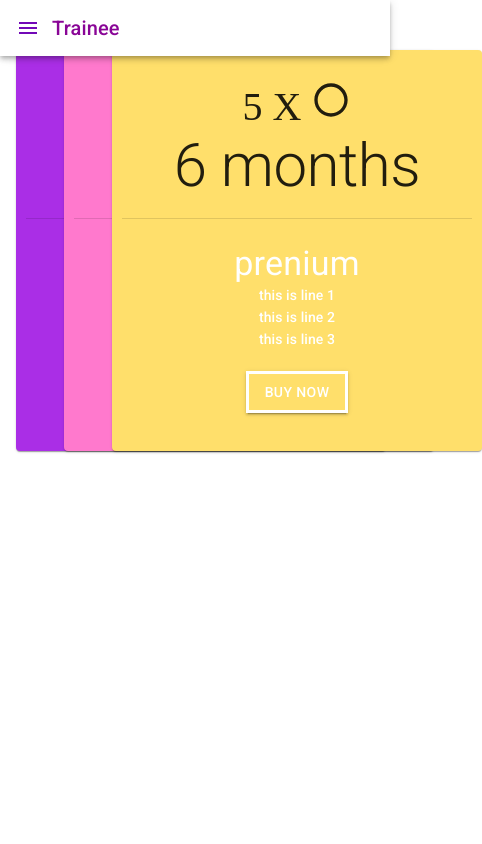
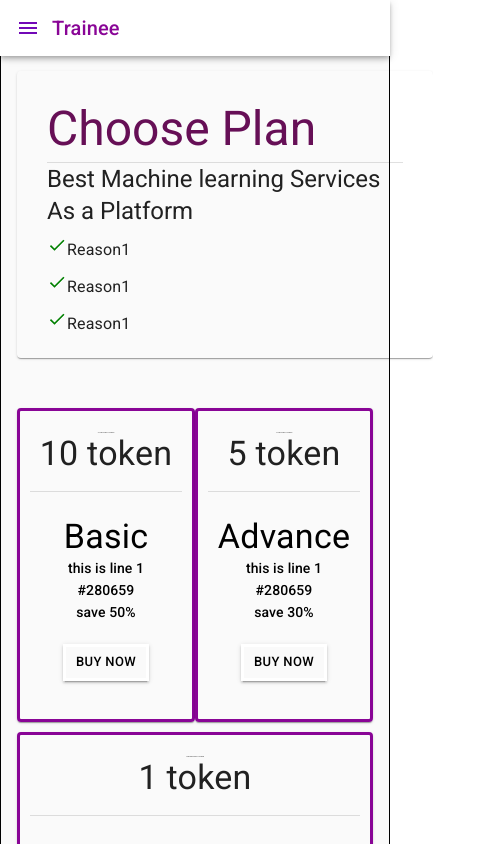
Before and after one commit to momoclouq/SEPM_group26, a React (Create React App) app in the folder frontend/: page /token in a window 390 px wide. Shown: the top 844 px of the page, 482 px wide, since content can reach past the window. Built offline with nearby package versions, Linux system fonts and the light colour scheme.

Commit message:
update pages and responsive

```diff
--- a/frontend/package.json
+++ b/frontend/package.json
@@ -13,6 +13,7 @@
     "react": "^17.0.2",
     "react-dom": "^17.0.2",
     "react-google-button": "^0.7.2",
+    "react-responsive": "^8.2.0",
     "react-router-dom": "^5.2.0",
     "react-scripts": "4.0.3",
     "web-vitals": "^1.1.1"
--- a/frontend/src/pages/outerPages/Login.js
+++ b/frontend/src/pages/outerPages/Login.js
@@ -11,6 +11,7 @@ import {
   TextField,
   Link,
   withStyles,
+  sizing,
 } from "@material-ui/core";
 import FileCopyIcon from "@material-ui/icons/FileCopy";
 import { Typography } from "@material-ui/core";
@@ -24,24 +25,43 @@ const PurpleTypography = withStyles({
   },
 })(Typography);
 
-const LoginButton = withStyles({
+const StyleButton = withStyles((theme) => ({
   root: {
     color: "#890596",
     borderColor: "#890596",
+    margin: "40px 0 10px 0",
+    width: "280px",
+    "&:hover": {
+      backgroundColor: "#843b62",
+      color: "white",
     },
-})(Button);
-
+  },
+}))(Button);
+const RegisterButton = withStyles((theme) => ({
+  root: {
+    color: "white",
+    borderColor: "#890596",
+    backgroundColor: "#0b032d",
+    margin: "10px 0 10px 0",
+    width: "280px",
+    "&:hover": {
+      backgroundColor: "white",
+      color: "black",
+      borderColor: "#890596",
+    },
+  },
+}))(Button);
 const useStyles = makeStyles((theme) => ({
   root: {
     background: "linear-gradient(to right,#9733ee,#da22ff)",
     minHeight: "100%",
-    border: "1px solid black"
+    border: "1px solid black",
   },
   card: {
     padding: "30px",
-    height: "60vh",
     width: "280px",
     margin: "150px auto",
+    height: "content-fit",
   },
   box: {
     margin: "30px ",
@@ -74,25 +94,14 @@ const Login = () => {
             fullWidth
             required
           />
-            <Box p={2}>
-              <LoginButton variant="outlined" href="#outlined-buttons">
+
+          <StyleButton variant="outlined" href="#outlined-buttons">
             Login
-              </LoginButton>
-            </Box>
-            <Box pt={1}>
-              <Link href="">Forgot Password?</Link>
-            </Box>
-            <Box p={1}>
-              Haven't had an account ?
-              <Link href="" margin="dense">
-                Register now
-              </Link>
-            </Box>
-            <GoogleButton
-              onClick={() => {
-                console.log("Google button clicked");
-              }}
-            />
+          </StyleButton>
+
+          <RegisterButton variant="contained" href="#outlined-buttons">
+            Register
+          </RegisterButton>
         </Box>
       </Card>
     </Box>
--- a/frontend/src/pages/outerPages/TokenDesc.js
+++ b/frontend/src/pages/outerPages/TokenDesc.js
@@ -1,14 +1,13 @@
 import React from "react";
 import { makeStyles } from "@material-ui/core/styles";
+
 import Grid from "@material-ui/core/Grid";
 import Paper from "@material-ui/core/Paper";
-
+import { useMediaQuery, MediaQuery } from "react-responsive";
+import CheckIcon from "@material-ui/icons/Check";
 import {
   Card,
   Container,
-  Avatar,
-  TextField,
-  Link,
   withStyles,
   Typography,
   Box,
@@ -21,83 +20,164 @@ import RadioButtonUncheckedIcon from "@material-ui/icons/RadioButtonUnchecked";
 const packs = [
   {
     name: "Basic",
-    color: "#aa2ee6",
+    color: "none",
     line1: "this is line 1",
-    line2: "this is line 2",
-    line3: "this is line 3",
-    coins: "1",
-    cost: "1 month",
+    line2: "#280659",
+    line3: "save 50%",
+    coins: "2-year plan",
+    cost: "10 token",
   },
   {
     name: "Advance",
-    color: "#ff79cd",
+    color: "none",
     line1: "this is line 1",
-    line2: "this is line 2",
-    line3: "this is line 3",
-    coins: "3",
-    cost: "3 months",
+    line2: "#280659",
+    line3: "save 30%",
+    coins: "1-year plan",
+    cost: "5 token",
   },
   {
     name: "prenium",
-    color: "#ffdf6b",
+    color: "none",
     line1: "this is line 1",
-    line2: "this is line 2",
-    line3: "this is line 3",
-    coins: "5",
-    cost: "6 months",
+    line2: "grey",
+    line3: "save 0%",
+    coins: "1-month plan",
+    cost: "1 token",
   },
 ];
 
+const useStyles = makeStyles((theme) => ({
+  root: { flexGrow: 1, backgroundColor: "#fafafa", paddingBottom: "100px" },
+  image: {
+    margin: "0",
+    height: "30%",
+  },
+  title: { color: "black" },
+  backGround: {
+    background: "linear-gradient(to right,#9733ee,#da22ff)",
+    margin: "0",
+    padding: "0",
+    height: "100%",
+    border: "1px solid black",
+    overflow: "none",
+  },
+}));
+
+const DesPC = (packs) => {
+  const width_size = packs.width;
   const PackCard = withStyles({
     root: {
-    minWidth: "200px",
-    maxWidth: "300px",
-    width: "100%",
-    maxWidth: "350px",
+      Width: "auto",
+
       height: "content-fit",
       textAlign: "center",
       padding: "10px",
       backgroundColor: "inherit",
-    position: "absolute",
+
+      "&:hover": {
+        boxShadow: `1px 1px 3px 3px #660f56`,
       },
-})(Card);
-
+    },
+  })(Paper);
   const BuyButton = withStyles({
     root: {
       margin: "20px",
       backgroundColor: "inherit",
       borderRadius: "0",
       border: "white solid",
+      color: "black",
+      "&:hover": {},
+    },
+  })(Button);
+  const { name, color, line1, line2, line3, coins, cost } = packs.pack;
+
+  const classes = useStyles();
+
+  //
+  return (
+    <Grid item sm={6} lg={4}>
+      <PackCard elevation={2}>
+        <div className={classes.image}>
+          <div
+            style={{
+              fontSize: "20px",
+              margin: "10px 0px 5px 0px",
+              color: "#059689",
+            }}
+          >
+            {coins}
+          </div>
+          <Box>
+            <Typography
+              variant="h4"
+              display="inline"
+              style={{ color: "#890596" }}
+            >
+              {cost}
+            </Typography>
+            <p style={{ fontSize: "15px", display: "inline" }}>/month</p>
+          </Box>
+        </div>
+
+        <BuyButton variant="contained">Choose Plan</BuyButton>
+        <Box pt={1}>
+          <div
+            style={{
+              padding: "5px",
+              border: "solid",
+              borderRadius: "12px",
+              width: "fit-content",
+              margin: "auto",
               color: "white",
-    "&:hover": {
+              backgroundColor: line2,
+            }}
+          >
+            {line3}
+          </div>
+        </Box>
+      </PackCard>
+    </Grid>
+  );
+};
+const DesMobile = (packs) => {
+  const width_size = packs.width;
+  const PackCard = withStyles({
+    root: {
+      maxWidth: "auto",
+      width: "auto",
+      height: "content-fit",
+      textAlign: "center",
+      padding: "10px",
       backgroundColor: "inherit",
+      margin: "0px auto 10px auto",
+      border: "#890596 solid",
     },
+  })(Card);
+  const BuyButton = withStyles({
+    root: {
+      margin: "20px",
+      backgroundColor: "inherit",
+      borderRadius: "0",
+      border: "white solid",
+      color: "black",
+      "&:hover": {},
     },
   })(Button);
 
-const useStyles = makeStyles((theme) => ({
-  root: {},
-  image: {
-    margin: "0",
-    height: "30%",
-  },
-  title: { color: "white" },
-}));
+  const { name, color, line1, line2, line3, coins, cost } = packs.pack;
 
-const Des = (packs) => {
-  const { name, color, line1, line2, line3, coins, cost } = packs.pack;
   const classes = useStyles();
 
+  //
   return (
-    <Grid item lg={4} color>
-      <div style={{ backgroundColor: color }}>
+    <Grid item xs>
       <PackCard>
         <div className={classes.image}>
-            <div style={{ fontSize: "40px", paddingTop: "20px" }}>
-              {coins} X{" "}
-              <RadioButtonUncheckedIcon fontSize="inherit"></RadioButtonUncheckedIcon>
+          <div style={{ fontSize: "2px", paddingTop: "10px" }}>
+            {coins} X Token
             <Box pb={2}>
-                <Typography variant="h2">{cost}</Typography>
+              <Typography variant="h4">{cost}</Typography>
             </Box>
           </div>
         </div>
@@ -128,27 +208,121 @@ const Des = (packs) => {
             {line3}
           </Typography>
 
-            <BuyButton variant="contained">Buy Now</BuyButton>
+          <BuyButton size="small" variant="contained">
+            Buy Now
+          </BuyButton>
         </Box>
       </PackCard>
-      </div>
     </Grid>
   );
 };
 
 const TokenDesc = () => {
+  // variable
   const classes = useStyles();
-  // variable
+  const isDesktopOrLaptop = useMediaQuery({
+    query: "(min-width: 1824px)",
+  });
+  const isLaptop = useMediaQuery({ query: "(min-width: 900px)" });
+  const isTabletOrMobile = useMediaQuery({ query: "(max-width: 900px)" });
+  const isPortrait = useMediaQuery({ query: "(orientation: portrait)" });
+  const isRetina = useMediaQuery({ query: "(min-resolution: 2dppx)" });
+  const width1 = "350px";
+  const width2 = "250px";
 
   return (
-    <Container>
-      <Grid container spacing={6}>
+    <body className={classes.backGround}>
+      <Container maxWidth="md" className={classes.root}>
+        <Title></Title>
+        {isDesktopOrLaptop && (
+          <Grid container spacing={0}>
             {packs.map((pack, i) => {
               const { name, color, line1, line2, line3, coins, cost } = pack;
-          return <Des pack={pack}></Des>;
+              return <DesPC pack={pack} width={width1}></DesPC>;
             })}
           </Grid>
+        )}
+        {isLaptop && (
+          <Grid container spacing={0}>
+            {packs.map((pack, i) => {
+              const { name, color, line1, line2, line3, coins, cost } = pack;
+              return <DesPC pack={pack} width={width1}></DesPC>;
+            })}
+          </Grid>
+        )}
+        {isTabletOrMobile && (
+          <Grid container spacing={0} justify={"center"}>
+            {packs.map((pack, i) => {
+              const { name, color, line1, line2, line3, coins, cost } = pack;
+              return <DesMobile pack={pack} width={width2}></DesMobile>;
+            })}
+          </Grid>
+        )}
       </Container>
+    </body>
+  );
+};
+
+const Title = () => {
+  const TitleCard = withStyles({
+    root: {
+      maxWidth: "auto",
+      width: "100%",
+      height: "content-fit",
+      textAlign: "initial",
+      padding: "30px 30px 20px 30px",
+      margin: "20px 0px 50px 0px",
+      backgroundColor: "inherit",
+      font: "30px",
+    },
+  })(Card);
+  return (
+    <Grid container spacing={0} justify={"center"}>
+      <Grid item sm={10} lg={6}>
+        <TitleCard>
+          <div
+            style={{
+              textAlign: "left",
+              padding: "0px 0px 5px 0px",
+              color: "#660f56",
+            }}
+          >
+            <Typography variant="h3"> Choose Plan</Typography>
+          </div>
+          <Divider></Divider>
+          <Typography variant="h5">
+            Best Machine learning Services As a Platform
+          </Typography>
+          <Box mb={1} mt={1}>
+            <Typography variant="subtitle1" display="inline">
+              <CheckIcon
+                style={{ color: "green" }}
+                fontSize="small"
+              ></CheckIcon>
+              Reason1
+            </Typography>
+          </Box>
+          <Box mb={1}>
+            <Typography variant="subtitle1" display="inline">
+              <CheckIcon
+                style={{ color: "green" }}
+                fontSize="small"
+              ></CheckIcon>
+              Reason1
+            </Typography>
+          </Box>
+          <Box>
+            <Typography variant="subtitle1" display="inline">
+              <CheckIcon
+                style={{ color: "green" }}
+                fontSize="small"
+              ></CheckIcon>
+              Reason1
+            </Typography>
+          </Box>
+        </TitleCard>
+      </Grid>
+    </Grid>
   );
 };
 
--- a/frontend/src/pages/outerPages/Why.js
+++ b/frontend/src/pages/outerPages/Why.js
@@ -3,25 +3,88 @@ import { makeStyles } from "@material-ui/core/styles";
 import Grid from "@material-ui/core/Grid";
 
 import Paper from "@material-ui/core/Paper";
-import { Container } from "@material-ui/core";
+import { Container, Card, withStyles } from "@material-ui/core";
 import FileCopyIcon from "@material-ui/icons/FileCopy";
 import { Typography } from "@material-ui/core";
 import Box from "@material-ui/core/Box";
 import Button from "@material-ui/core/Button";
+const ReadMoreButton = withStyles({
+  root: {
+    color: "white ",
+    fontStyle: "normal",
+    alignSelf: "flex-end",
+    backgroundColor: "#890596",
+    "&:hover": {
+      backgroundColor: "#890596",
+      boxShadow: `1px 1px 1px 1px #9030a8`,
+    },
+  },
+})(Button);
+const ReadMore = () => {
+  const [showResults, setShowResults] = React.useState(false);
+  const onClick = () => setShowResults(true);
+
+  return (
+    <div
+      style={{
+        display: "flex",
+        justifyContent: "center",
+      }}
+    >
+      <ReadMoreButton
+        variant="contained"
+        type="submit"
+        value="Search"
+        onClick={onClick}
+      >
+        ReadMore
+        {/* {showResults ? <Results /> : null} */}
+      </ReadMoreButton>
+    </div>
+  );
+};
+const styles = {
+  body: {
+    margin: "0",
+    padding: "0",
+    width: "100%",
+    height: "100%",
+  },
+  container: {
+    height: "100%",
+    width: "40%",
+    border: "black solid",
+    position: "fixed",
+    top: "60%",
+    left: "50%",
+    transform: "translate(-50%, -50%)",
+    margin: "0",
+    padding: "0",
+    backgroundColor: "white",
+    color: "black",
+  },
+};
+const Results = () => (
+  <body style={styles.body}>
+    <div style={styles.container} id="results" className="search-results"></div>
+  </body>
+);
 
 const useStyles = makeStyles((theme) => ({
   root: {
     flexGrow: 1,
   },
   paper: {
-    height: 300,
-    width: 350,
-    padding: theme.spacing(2),
+    height: "200px",
+    width: "auto",
+
     textAlign: "center",
+    alignItems: "center",
   },
-  box: {
-    height: "100px",
-    width: "600px",
+  card: {
+    height: "content-fit",
+    width: "inherit",
+    margin: "20px 0 40px 0",
   },
   iconCon: {
     padding: "20px 30px 10px 30px",
@@ -53,72 +116,61 @@ const Con = (props) => {
   const { id, title, content, button } = props.prop;
 
   return (
-    <Grid item xs={4}>
-      <Grid Container spacing={0}>
+    <Grid item lg={4} xs={6}>
       <Paper className={classes.paper}>
-          <Grid item xs={2}>
+        <Box pt={1} pb={1}>
+          <Typography variant="h5" pb={2} align={"center"}>
             <div className={classes.iconCon}>
               <FileCopyIcon fontSize="large" color="primary"></FileCopyIcon>
             </div>
-            <Box pl={4}>
-              <Typography variant="subtitle1" color="secondary">
-                {id}
-              </Typography>
-            </Box>
-          </Grid>
-          <Grid item xs={10}>
-            <Box pt={1} pb={1} pl={4}>
-              <Typography variant="h5" pb={2} align={"center"}>
             {title}
           </Typography>
-              <Box pt={1}>
+          <Box pt={1} ml={5} mr={5}>
             <Typography variant="subtitle2">{content}</Typography>
           </Box>
-              <Box pt={1} align={"center"}>
-                <Button
-                  variant="outlined"
-                  color="primary"
-                  href="#outlined-buttons"
-                >
-                  {button}
-                </Button>
         </Box>
-            </Box>
-          </Grid>
       </Paper>
-      </Grid>
+      <ReadMore></ReadMore>
     </Grid>
   );
 };
+// components
+const PurpleText = withStyles({
+  root: {
+    color: "#890596 ",
+    fontStyle: "normal",
+  },
+})(Typography);
 export default function Why() {
   const classes = useStyles();
   return (
     <Container>
-      <Container>
-        <Box pt={1} pb={3}>
-          <Typography variant="h6" color="primary">
-            Trainee
-          </Typography>
+      <Grid container spacing={0} justify="center">
+        <Grid item lg={12} sm={8} zeroMinWidth="400px">
+          <Card className={classes.card}>
+            <Box pb={3}>
+              <PurpleText variant="h2">Why Choose us</PurpleText>
             </Box>
-
-        <Typography variant="h3">Why Choose us</Typography>
-        <Box pb={5} pt={3} className={classes.box}>
-          <Typography variant="h9" className={classes.box}>
+            <Typography variant="subtitle1">
               Lorem Ipsum is simply dummy text of the printing and typesetting
               industry. Lorem Ipsum has been the industry's standard dummy text
-            ever since the 1500s, when an unknown printer took a galley of type
-            and scrambled it to make a type specimen book. It has survived not
-            only five centuries, but also the leap into electronic typesetti
+              ever since the 1500s, when an unknown printer took a galley of
+              type and scrambled it to make a type specimen book. It has
+              survived not only five centuries, but also the leap into
+              electronic typesetti
             </Typography>
-        </Box>
-      </Container>
-      <Grid className={classes.root} container spacing={0}>
+          </Card>
+        </Grid>
+      </Grid>
+
+      <div className={classes.root}>
+        <Grid container spacing={0}>
           {content.map((prop) => {
             const { id, title, content, button } = prop;
             return <Con prop={prop}></Con>;
           })}
         </Grid>
-      <Container></Container>
+      </div>
     </Container>
   );
 }
```
Also changed, not shown: 1 other file (tests, documents, lock files or other folders). Lines whose indentation alone changed are shown as unchanged.
